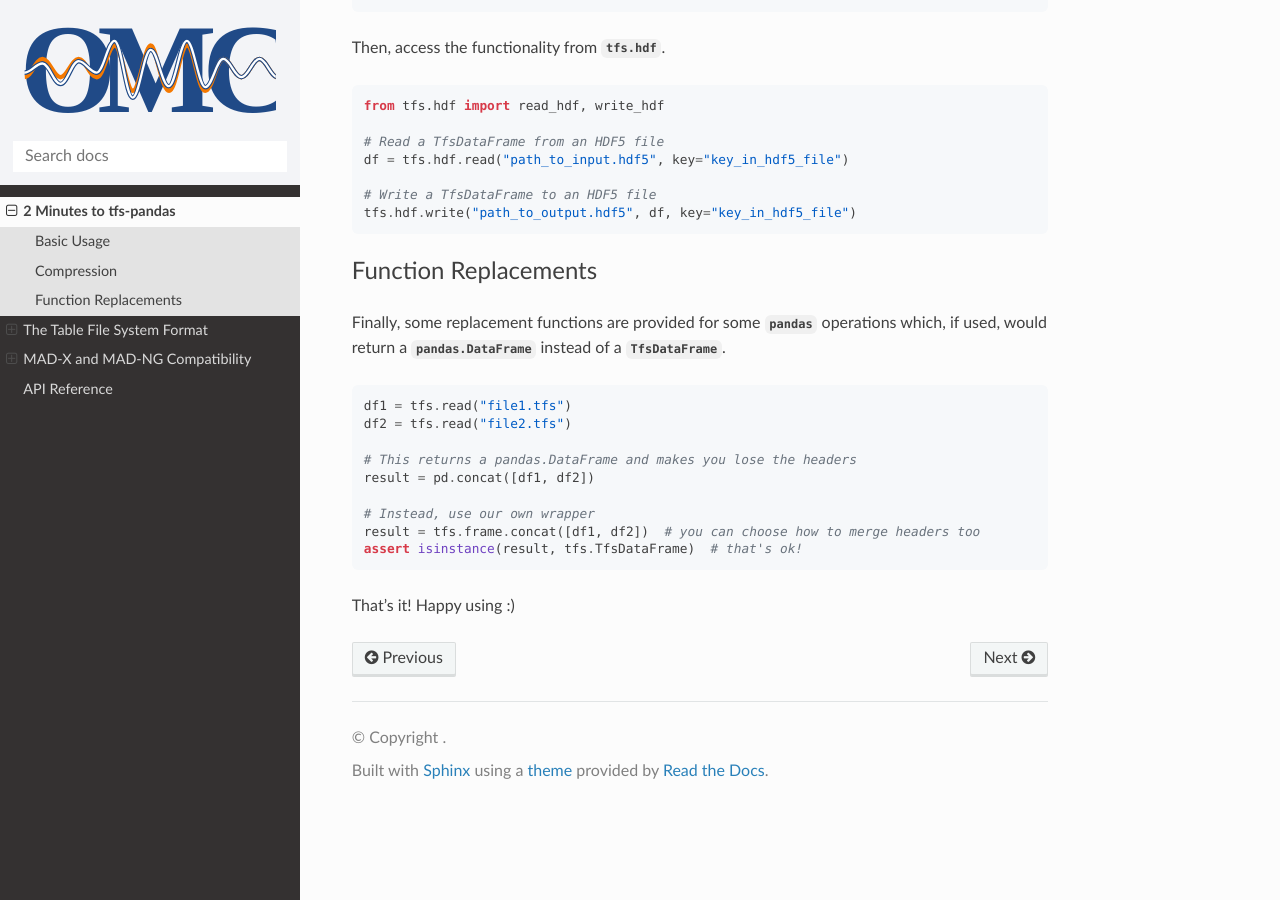
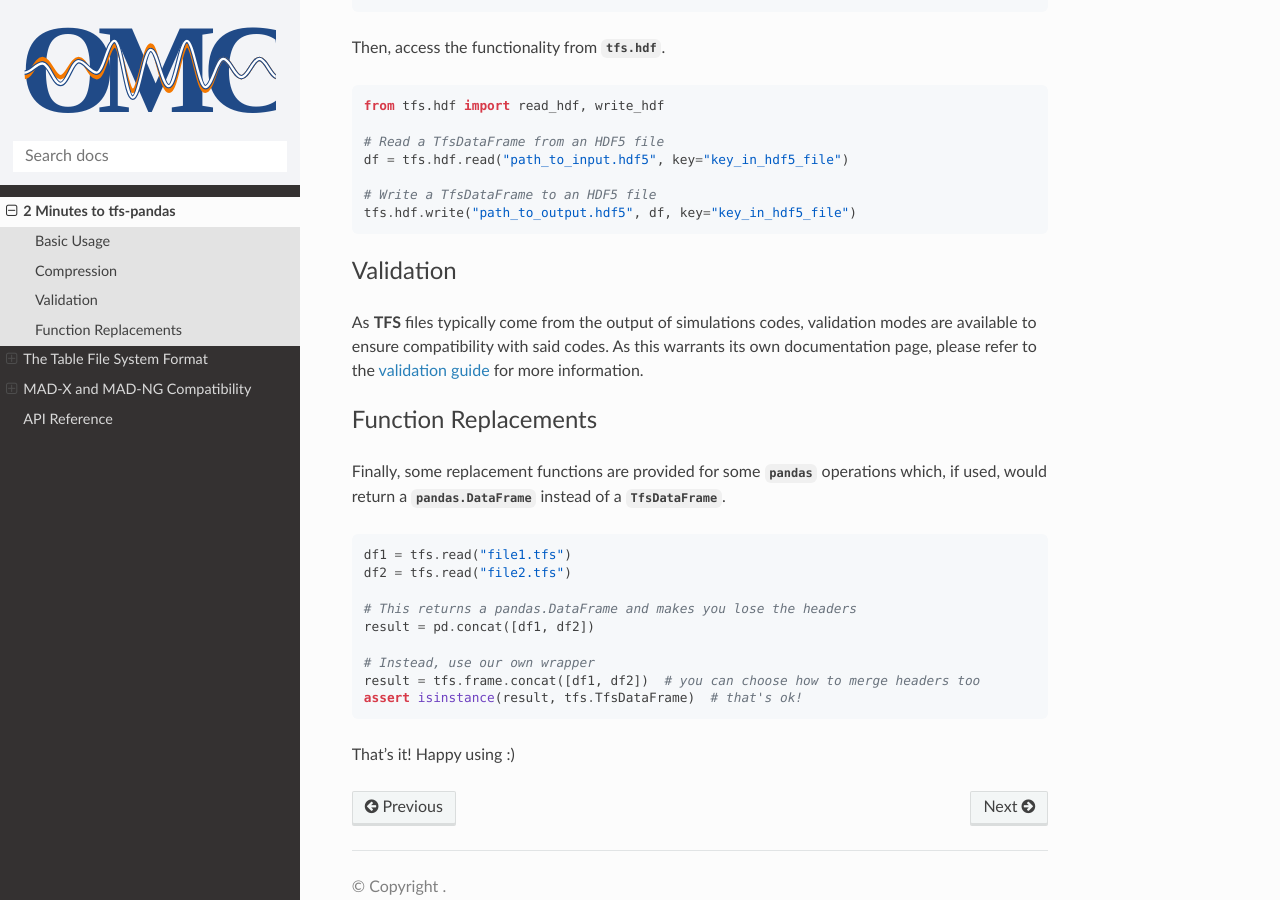
Before and after one commit to pylhc/tfs, a Sphinx documentation site: the page built from doc/quickstart.rst, in a window 1280 px wide and 900 px high, scrolled down 1155 px. Built offline with Sphinx 7.4.7 and the Read the Docs theme 3.1.0, drawn with Linux system fonts in a browser that asks for light colours.

Commit message:
expand a tad on validation, add mini section (link) to quickstart

```diff
--- a/doc/compatibility.rst
+++ b/doc/compatibility.rst
@@ -1,7 +1,7 @@
 MAD-X and MAD-NG Compatibility
 ==============================
 
-As `tfs-pandas` allows one to write `TfsDataFrames` as files in the **TFS** format, compatibility of these files with simulation codes is crucial.
+As `tfs-pandas` allows one to write `TfsDataFrames` as files in the **TFS** format, which are typically output by simulations codes, compatibility of these files with said codes is crucial.
 Specifically, `tfs-pandas` aims to ensure the files it writes to disk are accepted as input for `MAD-X <https://madx.web.cern.ch/>`_ and `MAD-NG <https://madx.web.cern.ch/releases/madng/html/>`_.
 
 However, as ``MAD-NG`` is the successor to ``MAD-X``, it includes new features regarding the **TFS** format, and files including these features will not be accepted by ``MAD-X``.
@@ -40,8 +40,8 @@ All exceptions inherit from the `TfsFormatError`, which one can `except` as a ca
 
 .. _common rules:
 
-Common Rules
-------------
+Common Validation Rules
+-----------------------
 
 In either compatibility mode, some common rules are enforced.
 These rules are listed and described in the :ref:`API reference <modules/index:frame>` for the `tfs.frame.validate` function.
--- a/doc/quickstart.rst
+++ b/doc/quickstart.rst
@@ -71,6 +71,12 @@ Then, access the functionality from `tfs.hdf`.
    # Write a TfsDataFrame to an HDF5 file
    tfs.hdf.write("path_to_output.hdf5", df, key="key_in_hdf5_file")
 
+Validation
+----------
+
+As **TFS** files typically come from the output of simulations codes, validation modes are available to ensure compatibility with said codes.
+As this warrants its own documentation page, please refer to the :doc:`validation guide <compatibility>` for more information.
+
 Function Replacements
 ---------------------
 
```
